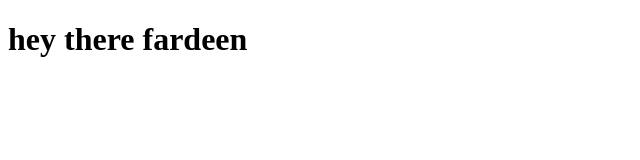
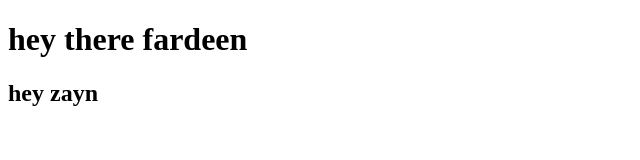
Before and after one commit to fardeenzap/WAD_lab, a plain HTML site: page index.html in a window 1280 px wide. Shown: the whole page, without its empty margins (0-640 px from the left). Drawn offline with Linux system fonts and the light colour scheme.

Commit message:
this is branch commit

```diff
--- a/index.html
+++ b/index.html
@@ -10,6 +10,7 @@
 
 <body>
     <h1>hey there fardeen</h1>
+    <h2>hey zayn</h2>
 </body>
 
 </html>
```
